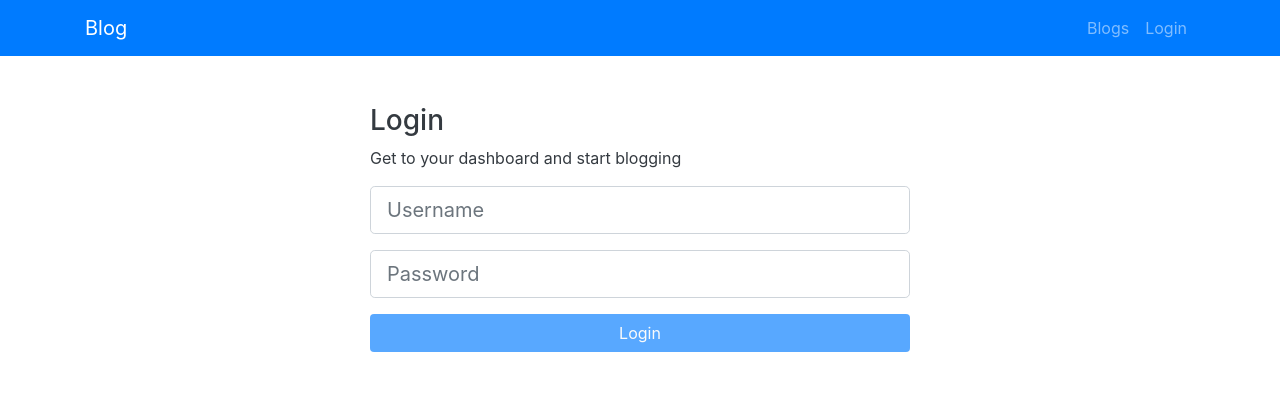
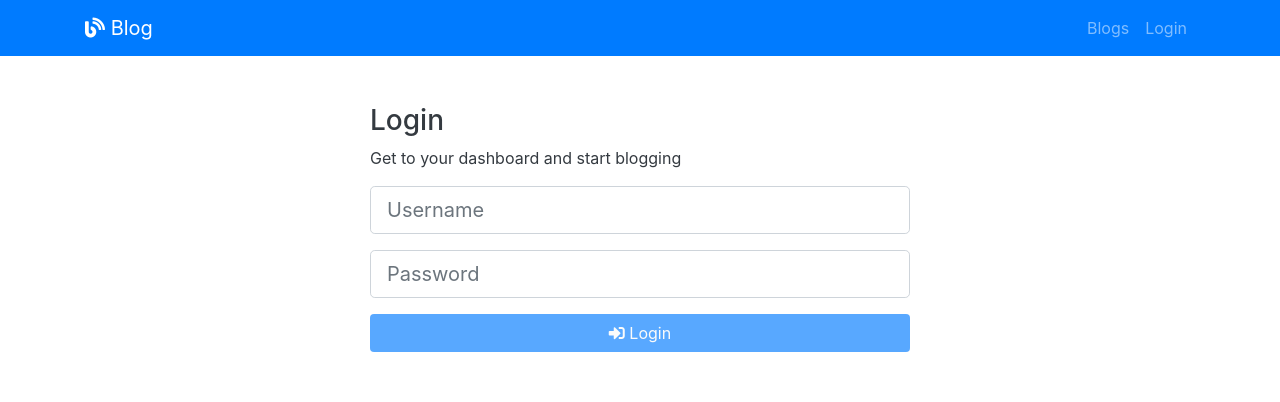
Before and after one commit to mahmmoudkinawy/Blog, an Angular app in the folder Blog-UI/: page /login in a window 1280 px wide. Shown: the top 402 px of the page. Built offline with nearby package versions, Linux system fonts and the light colour scheme.

Commit message:
Added some icons

```diff
--- a/Blog-UI/src/app/components/blog-components/blog-edit/blog-edit.component.html
+++ b/Blog-UI/src/app/components/blog-components/blog-edit/blog-edit.component.html
@@ -44,7 +44,7 @@
             </div>
         </div>
 
-        <button class="btn bg-primary text-light mr-2" [disabled]="!blogForm.valid && !!blogForm.pristine">Save</button>
+        <button class="btn bg-primary text-light mr-2" [disabled]="!blogForm.valid && !!blogForm.pristine"><i class="fas fa-save"></i> Save</button>
         <button class="btn bg-danger text-light" *ngIf="!!getPhoto(blogForm.get('photoId').value)">Detach Photo</button>
 
     </form>
--- a/Blog-UI/src/app/components/dashboard/dashboard.component.html
+++ b/Blog-UI/src/app/components/dashboard/dashboard.component.html
@@ -40,10 +40,10 @@
                     </td>
                     <td>
                         <button class="btn btn-info d-inline mr-1" (click)="editBlog(userBlog.blogId)">
-                            Edit
+                            <i class="fas fa-edit"></i> Edit
                         </button>
                         <button *ngIf="!userBlog.deleteConfirm" class="btn btn-danger d-inline" (click)="confirmDelete(userBlog)">
-                            Delete
+                            <i class="fas fa-trash-alt"></i> Delete
                         </button>
                         <div *ngIf="!!userBlog.deleteConfirm">
                             Sure?
--- a/Blog-UI/src/app/components/login/login.component.html
+++ b/Blog-UI/src/app/components/login/login.component.html
@@ -30,7 +30,7 @@
                 </div>
 
 
-                <button class="btn btn-block mb-3 bg-primary text-light" [disabled]="!loginForm.valid">Login</button>
+                <button class="btn btn-block mb-3 bg-primary text-light" [disabled]="!loginForm.valid"><i class="fas fa-sign-in-alt"></i> Login</button>
 
             </form>
 
--- a/Blog-UI/src/app/components/navbar/navbar.component.html
+++ b/Blog-UI/src/app/components/navbar/navbar.component.html
@@ -1,7 +1,7 @@
 <nav class="navbar navbar-expand-lg navbar-dark bg-primary">
     <div class="container">
 
-        <a class="navbar-brand" routerLink="/" routerLinkActive="active">Blog</a>
+        <a class="navbar-brand" routerLink="/" routerLinkActive="active"><i class="fas fa-blog"></i> Blog</a>
 
         <button class="navbar-toggler" data-toggle="collapse" data-target="#navbarnav" (click)="isCollapsed = !isCollapsed" [attr.aria-expanded]="!isCollapsed" aria-controls="collapseBasic">
             <span class="navbar-toggler-icon"></span>
```
